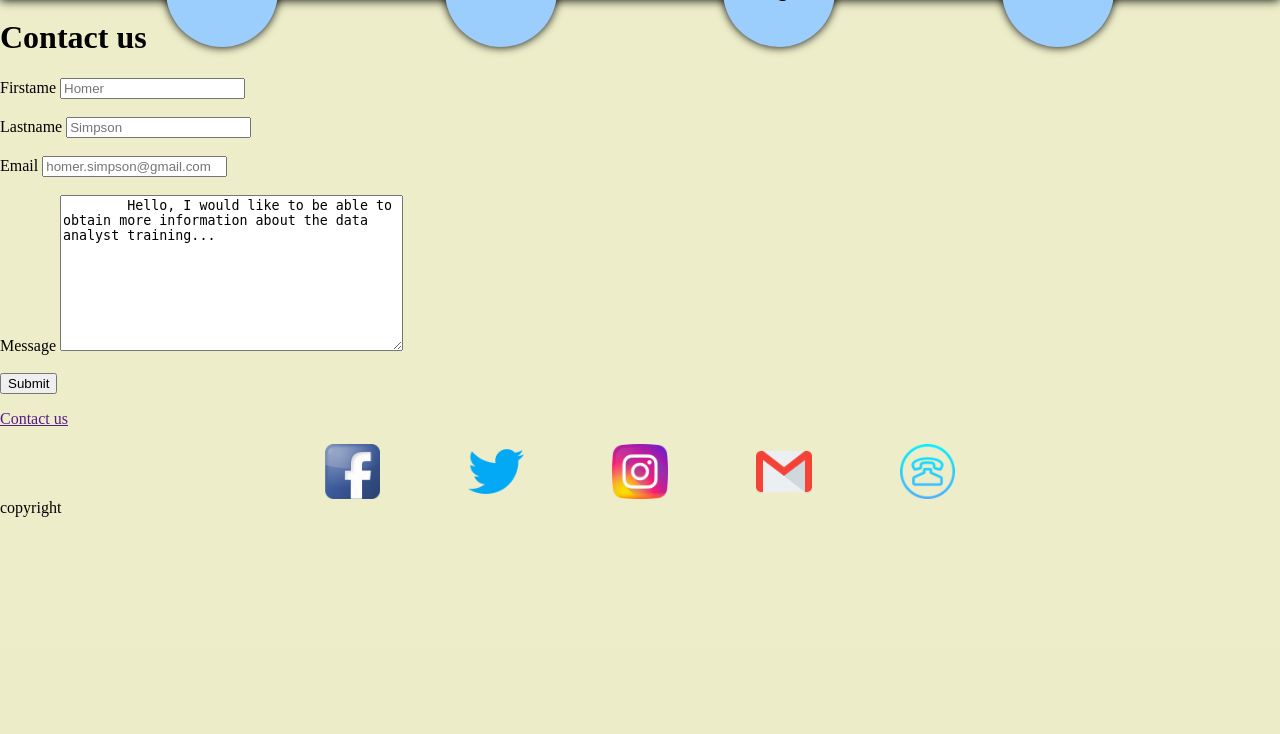
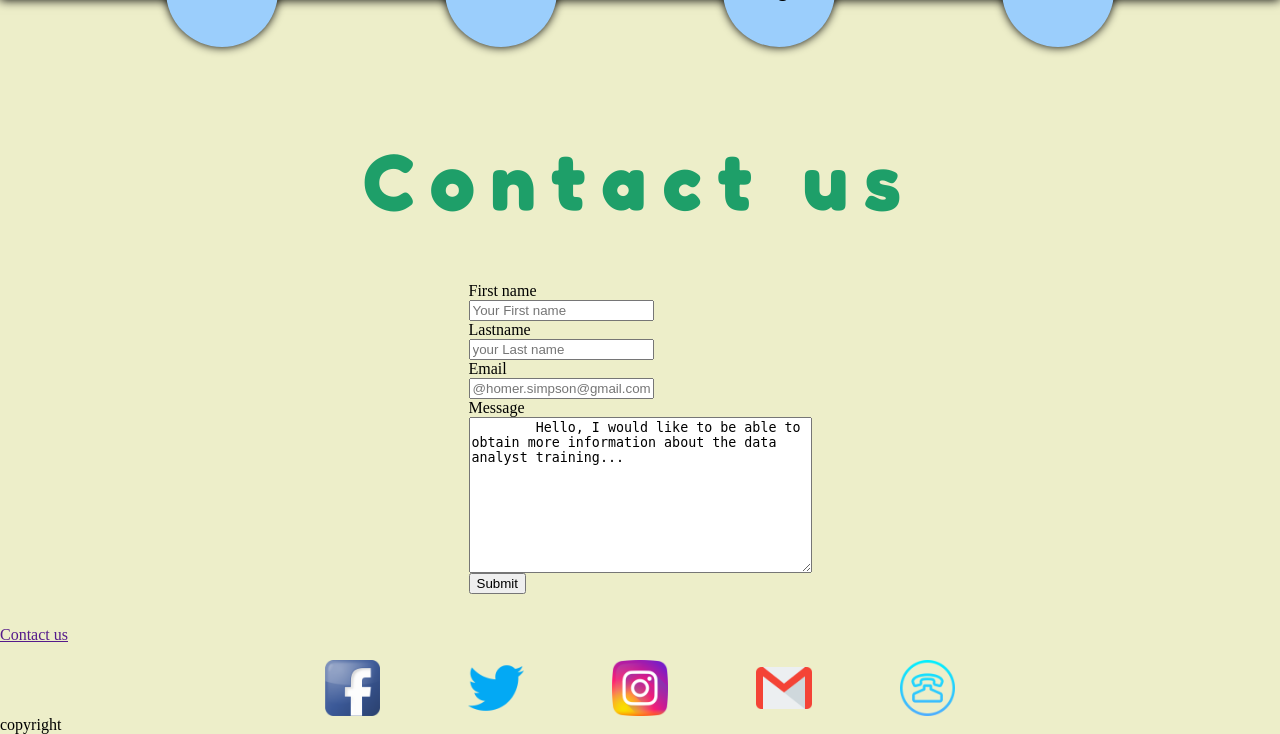
Before and after one commit to jessicapecheux/fantasy_code, a PHP site: page /contact.php in a window 1280 px wide. Shown: the part 152-886 px from the top of the page. Before the commit the page ends 669 px from the top, so only its background shows below. Run offline with PHP 8.4, Linux system fonts and the light colour scheme.

Commit message:
ajout css

```diff
--- a/assets/css/_contact.css
+++ b/assets/css/_contact.css
@@ -1 +1,22 @@
 @import url(style.css);
+h1 {
+    text-align: center;
+    font-family: "Fredoka", sans-serif;
+    font-size: 5rem;
+  text-align: center;
+  color: var(--background-first-color);
+  padding-top: 5rem;
+  letter-spacing: 1rem;
+
+}
+
+label
+{
+    display:block;
+    width:100px;
+    float:left;
+}
+.container_form  {
+    display: flex;
+    justify-content: center;
+}
--- a/contact.php
+++ b/contact.php
@@ -10,27 +10,45 @@
     <title>Document</title>
 </head>
 <body>
+
     <h1>Contact us</h1>
-    <form action="/action.contact.php"method="post">
-   <label for="name">Firstame</label>
-   <input type="text" id="name"name="name" placeholder="Homer" required>
-    <br><br>
-    <label for="name">Lastname</label>
-    <input type="text" id="name"name=name placeholder="Simpson" required>
-   <br><br>
-   <label for="email">Email</label>
-    <input type="text" id="email"name=email placeholder="homer.simpson@gmail.com" required>
-    <br><br>
-    <label for="Message">Message</label>
+
+    <!--<form id="contactForm">
+        <label for="name">First name:</label><br />
+        <input type="text" id="name" name="name" value="John" /><br />
+        <label for="email">Email:</label><br />
+        <input
+          type="email"
+          id="email"
+          name="email"
+          value="example@seamail.com"
+        /><br />
+        <label for="message">Message:</label><br />
+        <textarea id="message" name="message" rows="10" cols="40></textarea>
+        <br /><br />
+        <input type="submit" value="Submit" />
+      </form> -->
+
+<div class="container_form">
+           <form action="/action.contact.php"method="post">
+   <label for="name">First name</label><br />
+   <input type="text" id="fname"name="firstane" placeholder="Your First name" required><br />
+
+    <label for="name">Lastname</label><br />
+    <input type="text" id="name"name=name placeholder="your Last name" required><br />
+   <label for="email">Email</label><br />
+    <input type="text" id="email"name=email placeholder="@homer.simpson@gmail.com" required><br />
+    <label for="Message">Message</label><br />
     <textarea id="Message" name="Messsage" rows="10" cols="40">
         Hello, I would like to be able to obtain more information about the data analyst training...
-    </textarea>
+    </textarea><br />
+    <input type="submit"><br />
+    </form>
+</div>
 
 
-    </textarea>
-    <br><br>
-    <input type="submit">
-    </form>
+
+
 
 
 </html>
```
